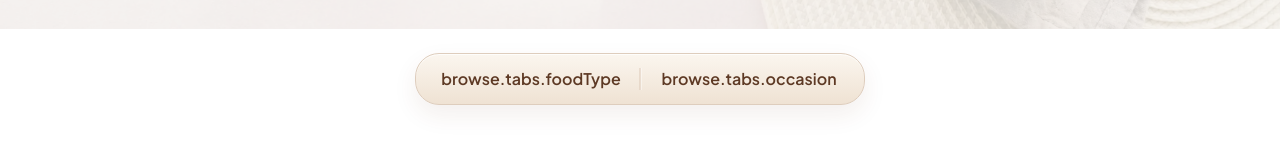
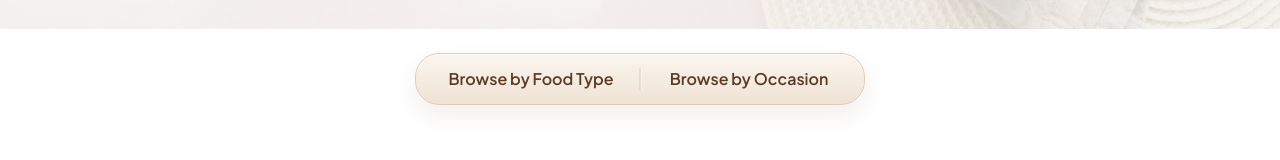
Before and after one commit to MuhammadNoumanAfzal/catering-bestilling-no, a React (Vite) app: page / in a window 1280 px wide. Shown: the part 771-931 px from the top of the page. Built offline with nearby package versions, Linux system fonts and the light colour scheme; no server answers.

Commit message:
feat(i18n): add localization support for browse tabs in English and Norwegian

```diff
--- a/src/i18n/locales/en.js
+++ b/src/i18n/locales/en.js
@@ -1225,6 +1225,10 @@ const en = {
     },
   },
   browse: {
+    tabs: {
+      foodType: "Browse by Food Type",
+      occasion: "Browse by Occasion",
+    },
     filters: {
       sort: "Sort by",
       rating: "Ratings",
--- a/src/i18n/locales/no.js
+++ b/src/i18n/locales/no.js
@@ -1283,6 +1283,10 @@ const no = {
     },
   },
   browse: {
+    tabs: {
+      foodType: "Bla etter mattype",
+      occasion: "Bla etter anledning",
+    },
     filters: {
       sort: "Sorter etter",
       rating: "Vurderinger",
```
